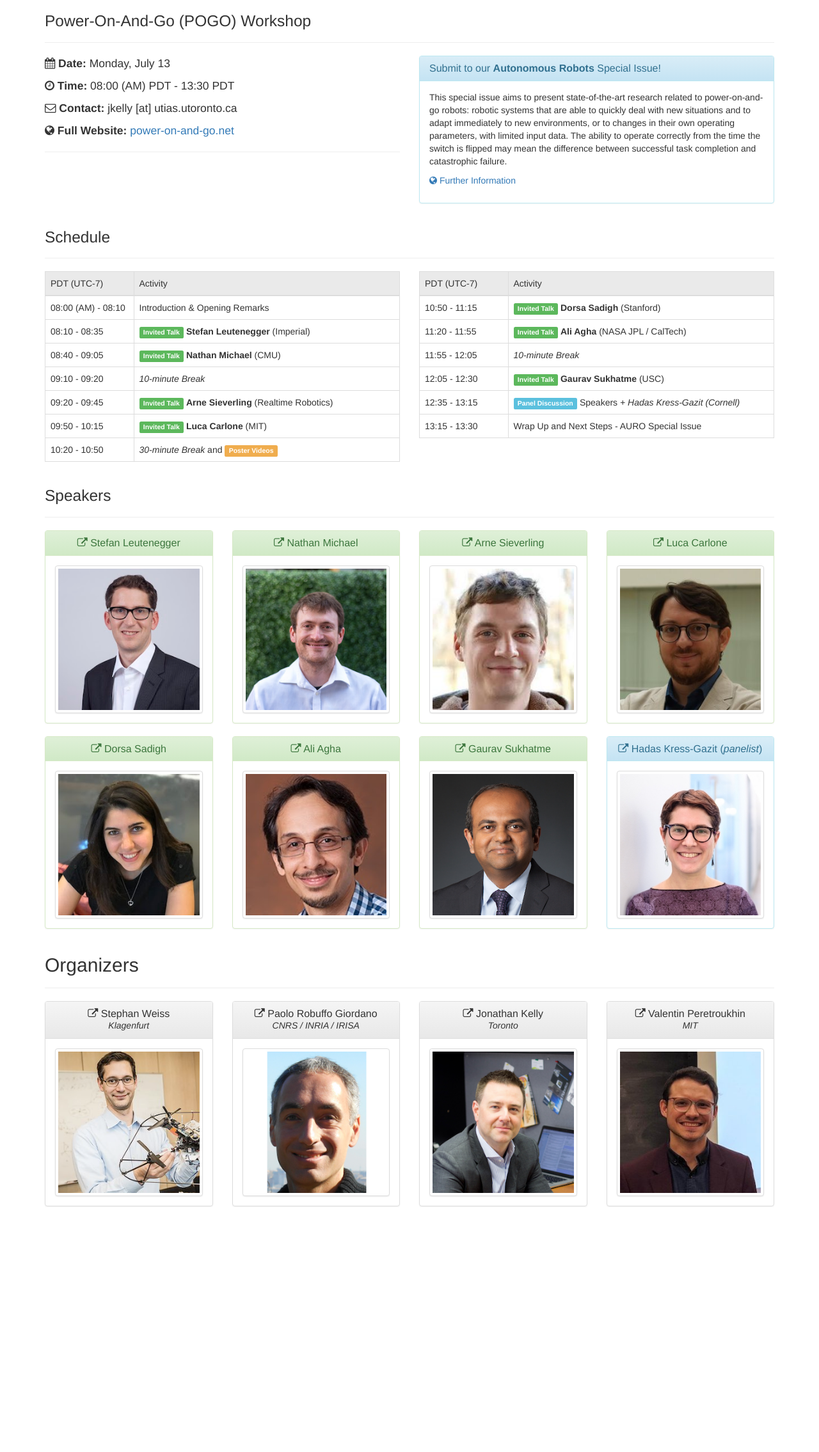
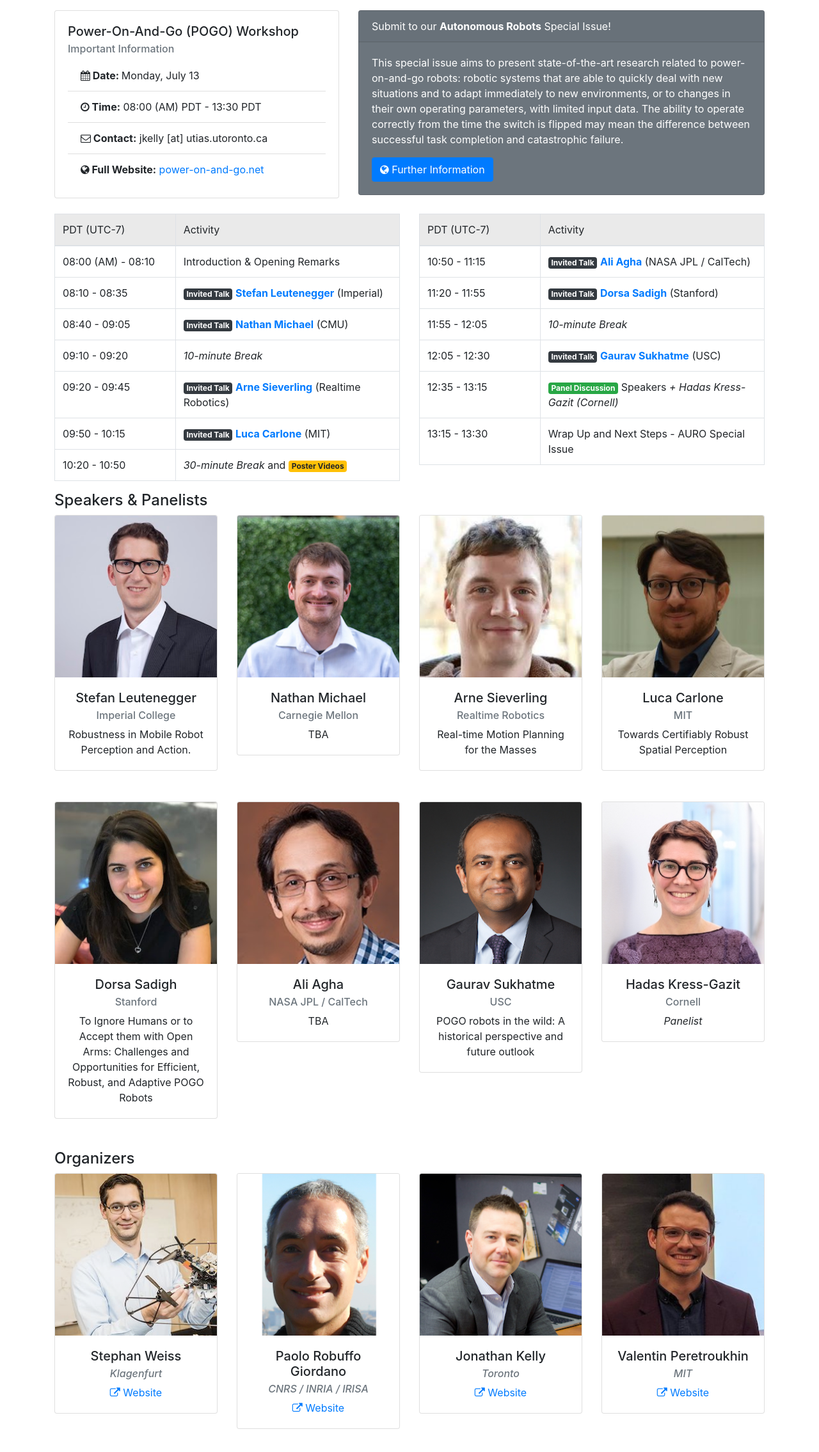
Before and after one commit to valentinp/rss-2020-pogo-workshop, a plain HTML site: page pheedloop_web/index.html in a window 1280 px wide. Shown: the whole page at 64% size. Before the commit the page ends 1906 px from the top, so only its background shows below. Drawn offline with nearby package versions, Linux system fonts and the light colour scheme.

Commit message:
Updated to bootstrap 4.5 and updated layout

```diff
--- a/pheedloop_web/css/theme.css
+++ b/pheedloop_web/css/theme.css
@@ -1,8 +1,8 @@
 h1 {
-font-size: 175%;
+font-size: 150%;
 }
-.page-header {
-margin-top: 1em;
+body {
+padding-top: 1em;
 }
 
 th {
--- a/pheedloop_web/index.html
+++ b/pheedloop_web/index.html
@@ -12,9 +12,6 @@
 
     <!-- Bootstrap core CSS -->
     <link href="css/bootstrap.min.css" rel="stylesheet">
-    <!-- Bootstrap theme -->
-    <link href="css/bootstrap-theme.min.css" rel="stylesheet">
-
     <!-- Custom styles for this template -->
     <link href="css/theme.css" rel="stylesheet">
     <link rel="stylesheet" href="https://maxcdn.bootstrapcdn.com/font-awesome/4.4.0/css/font-awesome.min.css">
@@ -22,45 +19,49 @@
 
   <body>
 
-    <div class="container theme-showcase" role="main">
-      <div class="page-header">
-        <h1>Power-On-And-Go (POGO) Workshop</h1>
-      </div>
+    <div class="container" role="main">
 
       <div class="row">
-        <div class="col-md-6" style='font-size:125%'>
-          <p><strong><i class="fa fa-calendar" aria-hidden="true"></i> Date: </strong> Monday, July 13 </p>
-          <p><strong><i class="fa fa-clock-o" aria-hidden="true"></i> Time:</strong> 08:00 (AM) PDT - 13:30 PDT</p>
-          <p><strong><i class="fa fa-envelope-o" aria-hidden="true"></i> Contact:</strong> jkelly [at] utias.utoronto.ca</p>
-          <p><strong><i class="fa fa-globe" aria-hidden="true"></i> Full Website:</strong> <a target="_blank" rel="noopener noreferrer" href='https://www.power-on-and-go.net/'>power-on-and-go.net</a></p>
-          <hr/>
-        </div>
-        <div class="col-md-6">
-          <div class="panel panel-info">
-            <div class="panel-heading">
-              <h3 class="panel-title">Submit to our <strong>Autonomous Robots</strong> Special Issue!</h3>
-            </div>
-            <div class="panel-body">
-              <p>This special issue aims to present state-of-the-art research related to power-on-and-go robots: robotic systems that are able to quickly deal with new situations and to adapt immediately to new environments, or to changes in their own operating parameters, with limited input data. The ability to operate correctly from the time the switch is flipped may mean the difference between successful task completion and catastrophic failure.   </p>
-              <p><a href='https://www.springer.com/journal/10514/updates/18111692'><i class="fa fa-globe" aria-hidden="true"></i> Further Information</a></p>
+        <div class="col-md-5">
+
+          <div class="card">
+            <div class="card-body">
+              <h5 class="card-title"> Power-On-And-Go (POGO) Workshop</h5>
+              <h6 class="card-subtitle mb-2 text-muted">Important Information</h6>
+
+              <ul class="list-group list-group-flush">
+                <li class="list-group-item"><strong><i class="fa fa-calendar" aria-hidden="true"></i> Date: </strong> Monday, July 13</li>
+                <li class="list-group-item"><strong><i class="fa fa-clock-o" aria-hidden="true"></i> Time:</strong> 08:00 (AM) PDT - 13:30 PDT</li>
+                <li class="list-group-item"><strong><i class="fa fa-envelope-o" aria-hidden="true"></i> Contact:</strong> jkelly [at] utias.utoronto.ca</li>
+                <li class="list-group-item"><strong><i class="fa fa-globe" aria-hidden="true"></i> Full Website:</strong> <a target="_blank" rel="noopener noreferrer" href='https://www.power-on-and-go.net/'>power-on-and-go.net</a></li>
+              </ul>
 
             </div>
+          </div>
+        </div>
+        <div class="col-md-7">
+
+          <div class="card text-white bg-secondary">
+            <div class="card-header">
+              Submit to our <strong>Autonomous Robots</strong> Special Issue!
             </div>
+            <div class="card-body">
+              <p class="card-text">This special issue aims to present state-of-the-art research related to power-on-and-go robots: robotic systems that are able to quickly deal with new situations and to adapt immediately to new environments, or to changes in their own operating parameters, with limited input data. The ability to operate correctly from the time the switch is flipped may mean the difference between successful task completion and catastrophic failure.</p>
+              <a class="btn btn-primary" role="button" target="_blank" rel="noopener noreferrer" href='https://www.springer.com/journal/10514/updates/18111692'><i class="fa fa-globe" aria-hidden="true"></i> Further Information</a>
+            </div>
+          </div>
+
         </div>
       </div>
 
 
 
-      <div class="page-header">
-        <h1>Schedule</h1>
-      </div>
-
-      <div class="row">
+      <div class="row mt-4">
         <div class="col-md-6">
           <table class="table table-bordered">
             <thead>
               <tr>
-                <th width='25%'>PDT (UTC-7)</th>
+                <th width='35%'>PDT (UTC-7)</th>
                 <th>Activity</th>
               </tr>
             </thead>
@@ -71,11 +72,11 @@
               </tr>
               <tr>
                 <td>08:10 - 08:35</td>
-                <td><span class="label label-success">Invited Talk</span> <strong>Stefan Leutenegger</strong> (Imperial)</td>
+                <td><span class="badge badge-dark">Invited Talk</span> <a target="_blank" rel="noopener noreferrer" href='https://www.imperial.ac.uk/people/s.leutenegger'><strong>Stefan Leutenegger</strong></a> (Imperial)</td>
               </tr>
               <tr>
                 <td>08:40 - 09:05</td>
-                <td><span class="label label-success">Invited Talk</span> <strong>Nathan Michael</strong> (CMU)</td>
+                <td><span class="badge badge-dark">Invited Talk</span> <a target="_blank" rel="noopener noreferrer" href='https://www.ri.cmu.edu/ri-faculty/nathan-michael/'><strong>Nathan Michael</strong></a> (CMU)</td>
               </tr>
               <tr>
                 <td>09:10 - 09:20</td>
@@ -83,15 +84,15 @@
               </tr>
               <tr>
                 <td>09:20 - 09:45</td>
-                <td><span class="label label-success">Invited Talk</span> <strong>Arne Sieverling</strong> (Realtime Robotics)</td>
+                <td><span class="badge badge-dark">Invited Talk</span> <a target="_blank" rel="noopener noreferrer" href='https://scholar.google.com/citations?user=U9g1pEQAAAAJ'><strong>Arne Sieverling</strong></a> (Realtime Robotics)</td>
               </tr>
               <tr>
                 <td>09:50 - 10:15</td>
-                <td><span class="label label-success">Invited Talk</span> <strong>Luca Carlone</strong> (MIT)</td>
+                <td><span class="badge badge-dark">Invited Talk</span> <a target="_blank" rel="noopener noreferrer" href='https://lucacarlone.mit.edu/'><strong>Luca Carlone</strong></a> (MIT)</td>
               </tr>
               <tr>
                 <td>10:20 - 10:50 </td>
-                <td><em>30-minute Break</em> and <span class="label label-warning">Poster Videos</span></td>
+                <td><em>30-minute Break</em> and <span class="badge badge-warning">Poster Videos</span></td>
               </tr>
             </tbody>
           </table>
@@ -100,18 +101,18 @@
           <table class="table table-bordered">
             <thead>
               <tr>
-                <th width='25%'>PDT (UTC-7)</th>
+                <th width='35%'>PDT (UTC-7)</th>
                 <th>Activity</th>
               </tr>
             </thead>
             <tbody>
               <tr>
                 <td>10:50 - 11:15</td>
-                <td><span class="label label-success">Invited Talk</span> <strong>Dorsa Sadigh</strong> (Stanford)</td>
+                <td><span class="badge badge-dark">Invited Talk</span>  <a target="_blank" rel="noopener noreferrer" href='https://www-robotics.jpl.nasa.gov/people/Ali_Agha/'><strong>Ali Agha</strong></a> (NASA JPL / CalTech)</td>
               </tr>
               <tr>
                 <td>11:20 - 11:55</td>
-                <td><span class="label label-success">Invited Talk</span> <strong>Ali Agha</strong> (NASA JPL / CalTech)</td>
+                <td><span class="badge badge-dark">Invited Talk</span> <a target="_blank" rel="noopener noreferrer" href='https://dorsa.fyi/'><strong> Dorsa Sadigh</strong></a> (Stanford)</td>
               </tr>
               <tr>
                 <td>11:55 - 12:05</td>
@@ -119,11 +120,11 @@
               </tr>
               <tr>
                 <td>12:05 - 12:30</td>
-                <td><span class="label label-success">Invited Talk</span> <strong>Gaurav Sukhatme</strong> (USC)</td>
+                <td><span class="badge badge-dark">Invited Talk</span> <a target="_blank" rel="noopener noreferrer" href='https://viterbi.usc.edu/directory/faculty/Sukhatme/Gaurav'><strong>Gaurav Sukhatme</strong></a> (USC)</td>
               </tr>
               <tr>
                 <td>12:35 - 13:15</td>
-                <td><span class="label label-info">Panel Discussion</span> Speakers <em>+ Hadas Kress-Gazit (Cornell)</em></td>
+                <td><span class="badge badge-success">Panel Discussion</span> Speakers <em>+ Hadas Kress-Gazit (Cornell)</em></td>
               </tr>
               <tr>
                 <td>13:15 - 13:30</td>
@@ -135,148 +136,153 @@
       </div>
 
 
-      <div class="page-header">
-        <h1>Speakers</h1>
+      <div class="page-header  mb-2">
+        <h1>Speakers & Panelists</h1>
       </div>
 
-      <div class="row">
-        <div class="col-md-3 col-sm-4 text-center">
-          <div class="panel panel-success">
-            <div class="panel-heading">
-              <h3 class="panel-title"><a href='https://www.imperial.ac.uk/people/s.leutenegger'> <i class="fa fa-external-link" aria-hidden="true"></i> Stefan Leutenegger</a></h3>
+      <div class="row mb-2">
+        <div class="col-md-3 col-sm-6 text-center mb-4">
+
+          <div class="card">
+            <img src="img/stefan.jpg" class="card-img-top" alt="...">
+            <div class="card-body">
+              <h5 class="card-title">Stefan Leutenegger</h5>
+              <h6 class="card-subtitle mb-2 text-muted">Imperial College</h6>
+              <p class="card-text">Robustness in Mobile Robot Perception and Action.</p>
             </div>
-            <div class="panel-body">
-              <img src="img/stefan.jpg" class="img-thumbnail">
+          </div>
+
+        </div>
+        <div class="col-md-3 col-sm-6 text-center">
+
+          <div class="card">
+            <img src="img/nathan.png" class="card-img-top" alt="...">
+            <div class="card-body">
+              <h5 class="card-title">Nathan Michael</h5>
+              <h6 class="card-subtitle mb-2 text-muted">Carnegie Mellon</h6>
+              <p class="card-text">TBA</p>
             </div>
           </div>
         </div>
-        <div class="col-md-3 col-sm-4 text-center">
-          <div class="panel panel-success">
-            <div class="panel-heading">
-              <h3 class="panel-title"><a href='https://www.ri.cmu.edu/ri-faculty/nathan-michael/'><i class="fa fa-external-link" aria-hidden="true"></i> Nathan Michael</a></h3>
-            </div>
-            <div class="panel-body">
-              <img src="img/nathan.png" class="img-thumbnail">
+        <div class="col-md-3 col-sm-6 text-center">
+
+          <div class="card">
+            <img src="img/arne.jpg" class="card-img-top" alt="...">
+            <div class="card-body">
+              <h5 class="card-title">Arne Sieverling</h5>
+              <h6 class="card-subtitle mb-2 text-muted">Realtime Robotics</h6>
+              <p class="card-text">Real-time Motion Planning for the Masses</p>
             </div>
           </div>
         </div>
-        <div class="col-md-3 col-sm-4 text-center">
-          <div class="panel panel-success">
-            <div class="panel-heading">
-              <h3 class="panel-title"><a href='https://scholar.google.com/citations?user=U9g1pEQAAAAJ'><i class="fa fa-external-link" aria-hidden="true"></i> Arne Sieverling</a></h3>
-            </div>
-            <div class="panel-body">
-              <img src="img/arne.jpg" class="img-thumbnail">
-            </div>
-          </div>
-        </div>
-        <div class="col-md-3 col-sm-4 text-center">
-          <div class="panel panel-success">
-            <div class="panel-heading">
-              <h3 class="panel-title"><a href='https://lucacarlone.mit.edu/'><i class="fa fa-external-link" aria-hidden="true"></i> Luca Carlone</a></h3>
-            </div>
-            <div class="panel-body">
-              <img src="img/luca.jpg" class="img-thumbnail">
+        <div class="col-md-3 col-sm-6 text-center">
+
+          <div class="card">
+            <img src="img/luca.jpg" class="card-img-top" alt="...">
+            <div class="card-body">
+              <h5 class="card-title">Luca Carlone</h5>
+              <h6 class="card-subtitle mb-2 text-muted">MIT</h6>
+              <p class="card-text">Towards Certifiably Robust Spatial Perception</p>
             </div>
           </div>
         </div>
       </div>
-      <div class="row">
-        <div class="col-md-3 col-sm-4 text-center">
-          <div class="panel panel-success">
-            <div class="panel-heading">
-              <h3 class="panel-title"><a href='https://dorsa.fyi/'><i class="fa fa-external-link" aria-hidden="true"></i> Dorsa Sadigh </a></h3>
-            </div>
-            <div class="panel-body">
-              <img src="img/dorsa.jpg" class="img-thumbnail">
+      <div class="row mt-4">
+        <div class="col-md-3 col-sm-6 text-center mb-4">
+          <div class="card">
+            <img src="img/dorsa.jpg" class="card-img-top" alt="...">
+            <div class="card-body">
+              <h5 class="card-title">Dorsa Sadigh</h5>
+              <h6 class="card-subtitle mb-2 text-muted">Stanford</h6>
+              <p class="card-text">To Ignore Humans or to Accept them with Open Arms: Challenges and Opportunities for Efficient, Robust, and Adaptive POGO Robots</p>
             </div>
           </div>
         </div>
-        <div class="col-md-3 col-sm-4 text-center">
-          <div class="panel panel-success">
-            <div class="panel-heading">
-              <h3 class="panel-title"><a href='https://www-robotics.jpl.nasa.gov/people/Ali_Agha/'><i class="fa fa-external-link" aria-hidden="true"></i> Ali Agha</a></h3>
-            </div>
-            <div class="panel-body">
-              <img src="img/ali.jpg" class="img-thumbnail">
+        <div class="col-md-3 col-sm-6 text-center">
+          <div class="card">
+            <img src="img/ali.jpg" class="card-img-top" alt="...">
+            <div class="card-body">
+              <h5 class="card-title">Ali Agha</h5>
+              <h6 class="card-subtitle mb-2 text-muted">NASA JPL / CalTech</h6>
+              <p class="card-text">TBA</p>
             </div>
           </div>
         </div>
-        <div class="col-md-3 col-sm-4 text-center">
-          <div class="panel panel-success">
-            <div class="panel-heading">
-              <h3 class="panel-title"><a href='https://viterbi.usc.edu/directory/faculty/Sukhatme/Gaurav'><i class="fa fa-external-link" aria-hidden="true"></i> Gaurav Sukhatme</a></h3>
-            </div>
-            <div class="panel-body">
-              <img src="img/gaurav.jpg" class="img-thumbnail">
+        <div class="col-md-3 col-sm-6 text-center">
+          <div class="card">
+            <img src="img/gaurav.jpg" class="card-img-top" alt="...">
+            <div class="card-body">
+              <h5 class="card-title">Gaurav Sukhatme</h5>
+              <h6 class="card-subtitle mb-2 text-muted">USC</h6>
+              <p class="card-text">POGO robots in the wild: A historical perspective and future outlook</p>
             </div>
           </div>
         </div>
-        <div class="col-md-3 col-sm-4 text-center">
-          <div class="panel panel-info">
-            <div class="panel-heading">
-              <h3 class="panel-title"><a href='https://research.cornell.edu/researchers/hadas-kress-gazit'><i class="fa fa-external-link" aria-hidden="true"></i> Hadas Kress-Gazit</a> (<em>panelist</em>)</h3>
-            </div>
-            <div class="panel-body">
-              <img src="img/hadas.jpg" class="img-thumbnail">
+        <div class="col-md-3 col-sm-6 text-center">
+          <div class="card">
+            <img src="img/hadas.jpg" class="card-img-top" alt="...">
+            <div class="card-body">
+              <h5 class="card-title">Hadas Kress-Gazit</h5>
+              <h6 class="card-subtitle mb-2 text-muted">Cornell</h6>
+              <p class="card-text"><em>Panelist</em></p>
             </div>
           </div>
         </div>
       </div>
-      <div class="page-header">
-        <h2>Organizers</h2>
+      <div class="page-header mt-4 mb-2">
+        <h1>Organizers</h1>
       </div>
-      <div class="row">
-        <div class="col-sm-3 text-center">
-          <div class="panel panel-default">
-            <div class="panel-heading">
-              <h3 class="panel-title"><a href='https://www.aau.at/team/weiss-stephan-michael/'><i class="fa fa-external-link" aria-hidden="true"></i> Stephan Weiss</a> </h3><em>Klagenfurt</em>
-            </div>
-            <div class="panel-body">
-              <img src="img/stephan.png" class="img-thumbnail">
+
+      <div class="row mb-4">
+        <div class="col-md-3 col-sm-6 text-center">
+
+          <div class="card">
+            <img src="img/stephan.png" class="card-img-top" alt="...">
+            <div class="card-body">
+              <h5 class="card-title">Stephan Weiss</h5>
+              <h6 class="card-subtitle mb-2 text-muted"><em>Klagenfurt</em></h6>
+              <a href='https://www.aau.at/team/weiss-stephan-michael/' class="card-link"><i class="fa fa-external-link" aria-hidden="true"></i> Website</a>
             </div>
           </div>
+
         </div>
-        <div class="col-sm-3 text-center">
-          <div class="panel panel-default">
-            <div class="panel-heading">
-              <h3 class="panel-title"><a href='https://team.inria.fr/rainbow/team/prg/'><i class="fa fa-external-link" aria-hidden="true"></i> Paolo Robuffo Giordano</a> </h3><em>CNRS / INRIA / IRISA</em>
-            </div>
-            <div class="panel-body">
-              <img src="img/paolo.png" class="img-thumbnail">
+        <div class="col-md-3 col-sm-6 text-center mb-4">
+
+          <div class="card">
+            <img src="img/paolo.png" class="card-img-top" alt="...">
+            <div class="card-body">
+              <h5 class="card-title">Paolo Robuffo Giordano</h5>
+              <h6 class="card-subtitle mb-2 text-muted"><em>CNRS / INRIA / IRISA</em></h6>
+              <a href='https://team.inria.fr/rainbow/team/prg/' class="card-link"><i class="fa fa-external-link" aria-hidden="true"></i> Website</a>
             </div>
           </div>
+
         </div>
-        <div class="col-sm-3 text-center">
-          <div class="panel panel-default">
-            <div class="panel-heading">
-              <h3 class="panel-title"><a href='http://stars.utias.utoronto.ca/~jkelly/'><i class="fa fa-external-link" aria-hidden="true"></i> Jonathan Kelly</a> </h3><em>Toronto</em>
-            </div>
-            <div class="panel-body">
-              <img src="img/jonathan.png" class="img-thumbnail">
+        <div class="col-md-3 col-sm-6 text-center">
+
+          <div class="card">
+            <img src="img/jonathan.png" class="card-img-top" alt="...">
+            <div class="card-body">
+              <h5 class="card-title">Jonathan Kelly</h5>
+              <h6 class="card-subtitle mb-2 text-muted"><em>Toronto</em></h6>
+              <a href='http://stars.utias.utoronto.ca/~jkelly//' class="card-link"><i class="fa fa-external-link" aria-hidden="true"></i> Website</a>
             </div>
           </div>
+
         </div>
-        <div class="col-sm-3 text-center">
-          <div class="panel panel-default">
-            <div class="panel-heading">
-              <h3 class="panel-title"><a href='https://valentinp.com'><i class="fa fa-external-link" aria-hidden="true"></i> Valentin Peretroukhin</a> </h3><em>MIT</em>
-            </div>
-            <div class="panel-body">
-              <img src="img/valentin.jpg" class="img-thumbnail">
+        <div class="col-md-3 col-sm-6 text-center">
+          <div class="card">
+            <img src="img/valentin.jpg" class="card-img-top" alt="...">
+            <div class="card-body">
+              <h5 class="card-title">Valentin Peretroukhin</h5>
+              <h6 class="card-subtitle mb-2 text-muted"><em>MIT</em></h6>
+              <a href='http://valentinp.com' class="card-link"><i class="fa fa-external-link" aria-hidden="true"></i> Website</a>
             </div>
           </div>
         </div>
       </div>
-<!--
-      <span class="label label-default">Default</span>
-      <span class="label label-primary">Primary</span>
-      <span class="label label-success">Success</span>
-      <span class="label label-info">Info</span>
-      <span class="label label-warning">Warning</span>
-      <span class="label label-danger">Danger</span>
 
-     -->
+
     </div> <!-- /container -->
 
 
```
Also changed, not shown: pheedloop_web/css/bootstrap-grid.min.css (added), pheedloop_web/css/bootstrap-theme.min.css (deleted), pheedloop_web/css/bootstrap.min.css, pheedloop_web/js/bootstrap.bundle.min.js (added), pheedloop_web/js/bootstrap.min.js, 3 other files.
